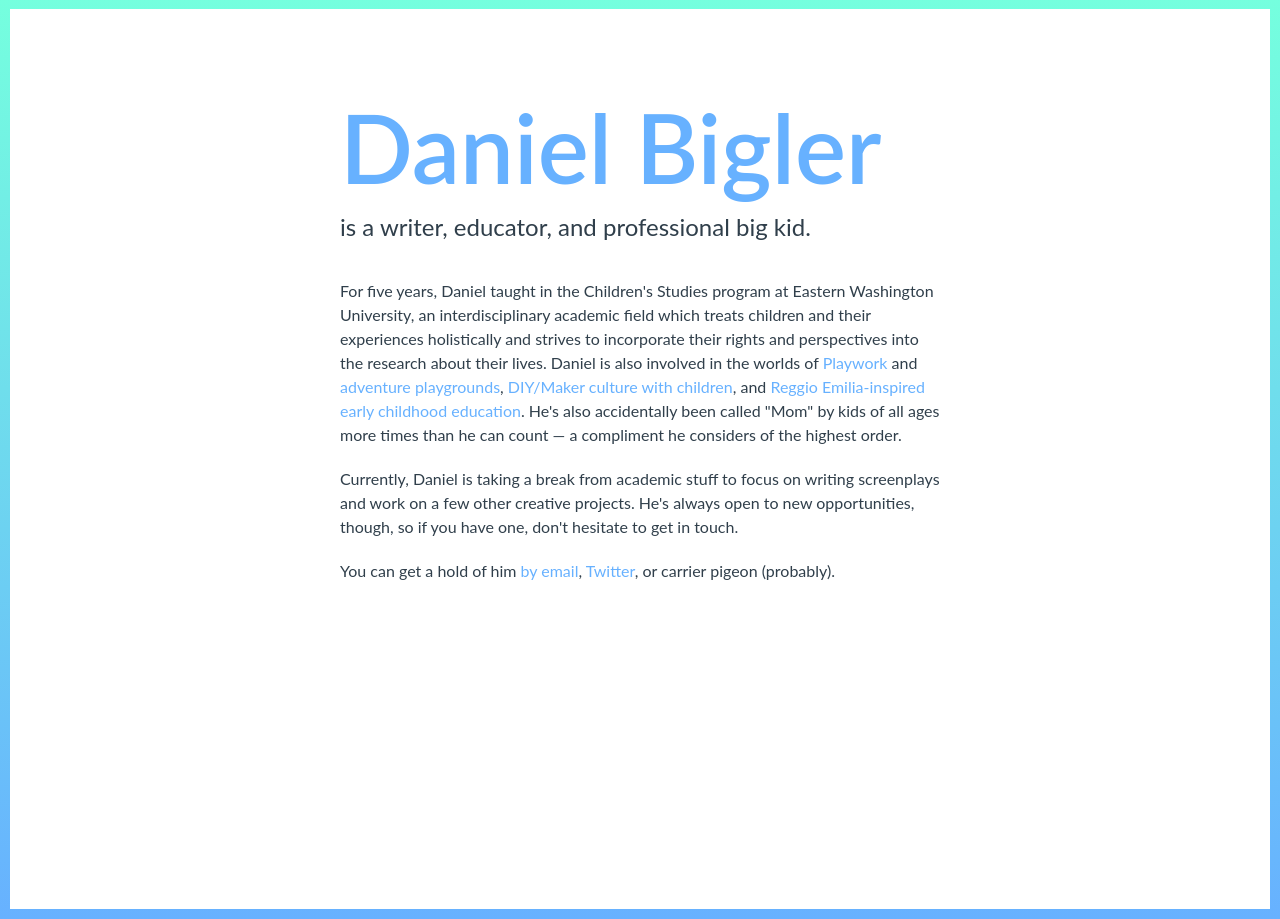
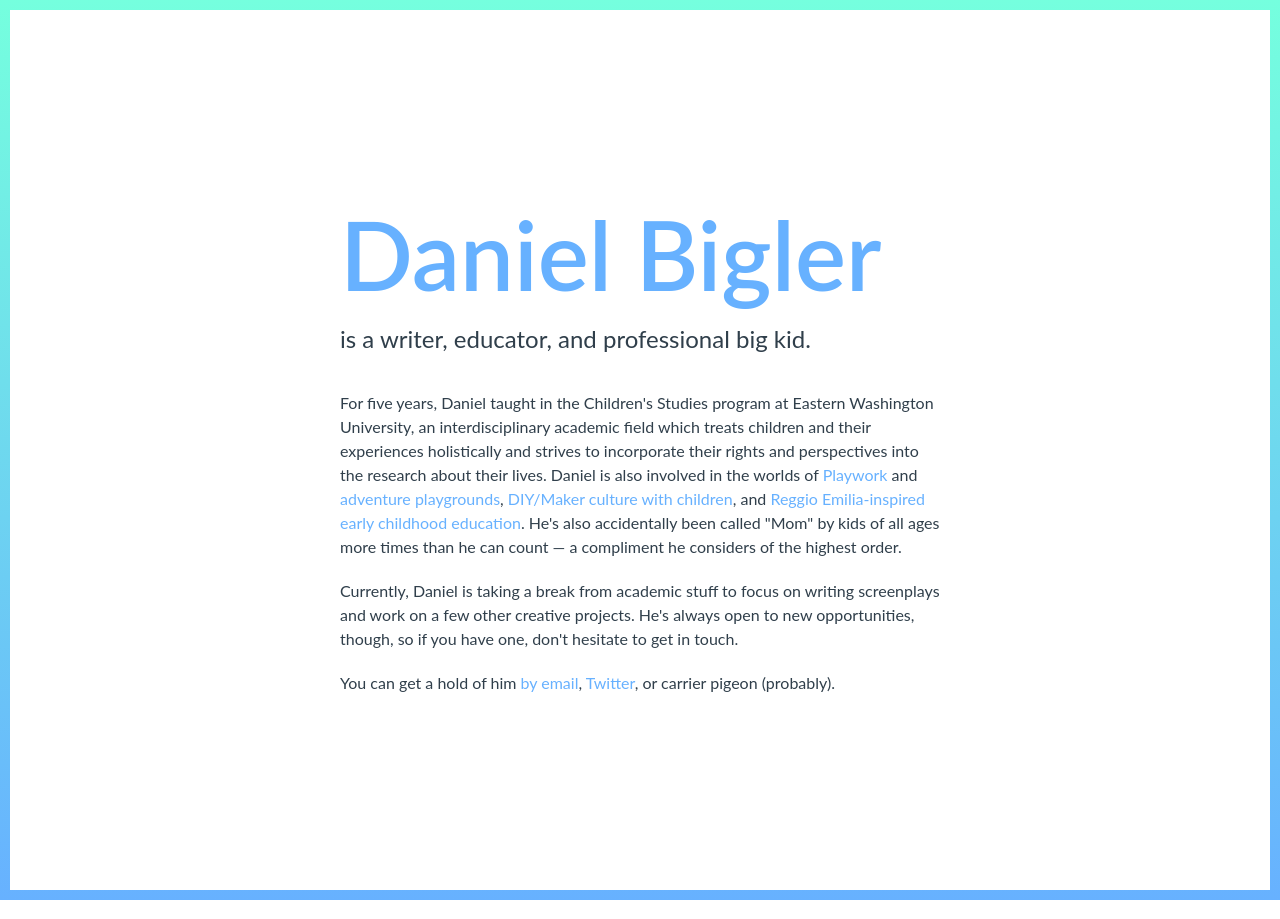
Before and after one commit to danielsaurus/danielsaurus.github.io, a Jekyll site: the page built from index.html, in a window 1280 px wide. Built offline with Jekyll 4.4.1, drawn with Linux system fonts in a browser that asks for light colours; nearby versions of some CDN libraries; library files that are not in the unit come from our copies.

Commit message:
some tweaks to css

```diff
--- a/_layouts/default.html
+++ b/_layouts/default.html
@@ -34,17 +34,20 @@
 </head>
 
 <body>
+  <div class="background">
+  </div>
 
+  <div class="wrapperwrapper">
     <div class="wrapper">
-        {{ content }}
+      {{ content }}
     </div>
-
+  </div>
 
 	<script src="http://ajax.googleapis.com/ajax/libs/jquery/1/jquery.min.js"></script>
-	<script src="jquery.fittext.js"></script>
-
+	<script src="https://cdnjs.cloudflare.com/ajax/libs/FitText.js/1.2.0/jquery.fittext.min.js"></script>
 	<script>
-	jQuery("#fancypantsheadline").fitText();
+  	$("#fancypantsfittext1").fitText(0.65);
+    $("#fancypantsfittext2").fitText(2.2);
 	</script>
 
 </body>
--- a/assets/css/main.scss
+++ b/assets/css/main.scss
@@ -1,68 +1,41 @@
 ---
 ---
+
+// background-image: -webkit-gradient(linear, 0 0, 0 100%, from(#75FFDE), to(#67B1FF));
+// background-image: -webkit-linear-gradient(#75FFDE, #67B1FF);
+// background-image: -moz-linear-gradient(#75FFDE, #67B1FF);
+// background-image: -o-linear-gradient(#75FFDE, #67B1FF);
 
 @import "reset";
 @import "config";
 
-html {
-  margin-left: 0.4rem;
-  margin-right: 0.4rem;
-  position: relative;
-  border-top: 0.4rem solid #75FFDE;
-  border-bottom: 0.4rem solid #67B1FF;
-  min-height: 100%; }
+html, body { height: 100%; width: 100%; }
 
-  html:before, html:after {
-    content: "";
-    position: absolute; }
-
-  html:before {
-    top: -0.4rem;
-    left: -0.4rem;
-    bottom: -0.4rem;
-    right: -0.4rem;
+.background {
   background-image: -webkit-gradient(linear, 0 0, 0 100%, from(#75FFDE), to(#67B1FF));
   background-image: -webkit-linear-gradient(#75FFDE, #67B1FF);
   background-image: -moz-linear-gradient(#75FFDE, #67B1FF);
   background-image: -o-linear-gradient(#75FFDE, #67B1FF);
-    z-index: -2; }
+  width: 100%;
+  height: 100%;
+  position: fixed;
+  z-index: 0;
+}
 
-  html:after {
-    z-index: -1;
-    top: 0;
-    left: 0;
-    bottom: 0;
-    right: 0;
-    background: #fff; }
-
-  @media screen and (min-width: 650px) {
-    html {
-      margin-left: 0.6rem;
-      margin-right: 0.6rem;
+.wrapperwrapper {
   position: relative;
-      border-top: 0.6rem solid #75FFDE;
-      border-bottom: 0.6rem solid #67B1FF; }
-      html:before, html:after {
-        content: "";
-        position: absolute; }
-      html:before {
-        top: -0.6rem;
-        left: -0.6rem;
-        bottom: -0.6rem;
-        right: -0.6rem;
-        background-image: -webkit-gradient(linear, 0 0, 0 100%, from(#75FFDE), to(#67B1FF));
-        background-image: -webkit-linear-gradient(#75FFDE, #67B1FF);
-        background-image: -moz-linear-gradient(#75FFDE, #67B1FF);
-        background-image: -o-linear-gradient(#75FFDE, #67B1FF);
-        z-index: -2; }
-      html:after {
-        z-index: -1;
-        top: 0;
-        left: 0;
-        bottom: 0;
-        right: 0;
-        background: #fff; } }
-
+  z-index: 1;
+  background-color: white;
+  width: calc(100% - 20px);
+  height: calc(100% - 20px);
+  transform: translateX(10px) translateY(10px);
+  min-height: 600px;
+  min-width: 530px;
+  display: flex;
+  align-items: center;
+  align-content: center;
+  justify-content: center;
+}
 
 body {
     color: $color-primary;
@@ -108,23 +81,13 @@ ul {
 
 .wrapper {
     max-width: 600px;
-    margin: auto;
-    padding: 60px 30px 60px 30px;
-    @media screen and (max-width: $br) {
-        padding: 20px;
-    }
+    padding: 0 40px;
 }
 
 
 
 .header {
-    display: flex;
-    justify-content: space-between;
-    align-items: baseline;
     padding-bottom: 50px;
-    @media screen and (max-width: $br) {
-        display: block;
-    }
     h1 {
         font-size: 2em;
         color: $color-highlight1;
@@ -145,16 +108,17 @@ ul {
 	width: 100%;
 	margin: 0px auto;
   padding-bottom: 15px;
+
   h1 {
 		display: block;
-		margin: 5% auto 0;
+		// margin: 5% auto 0;
 		font-family: 'Avenir Next Bold', 'Avenir Next', 'Lato';
 		font-size: 6em;
 		font-weight: 600;
     color: $color-highlight1;
 		padding-bottom: 20px;
+  }
 
-    }
   h2 {
 		display: block;
     font-size: 1.5em;
@@ -171,6 +135,9 @@ ul {
   }
 	p {
 		padding-bottom: 20px;
+    &:last-child {
+      padding-bottom: 0
+    }
 	}
 }
 
```
Also changed, not shown: 7 other files. Lines whose indentation alone changed are shown as unchanged.
